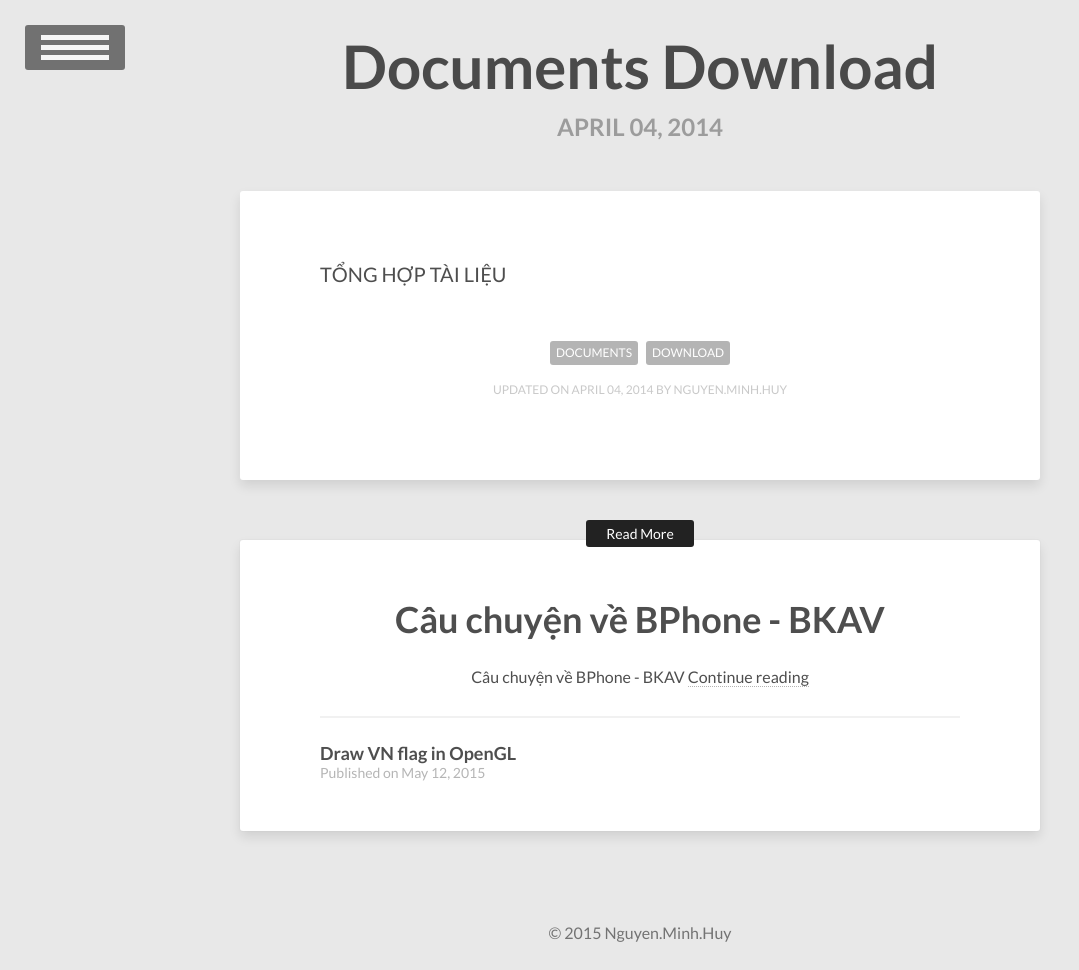
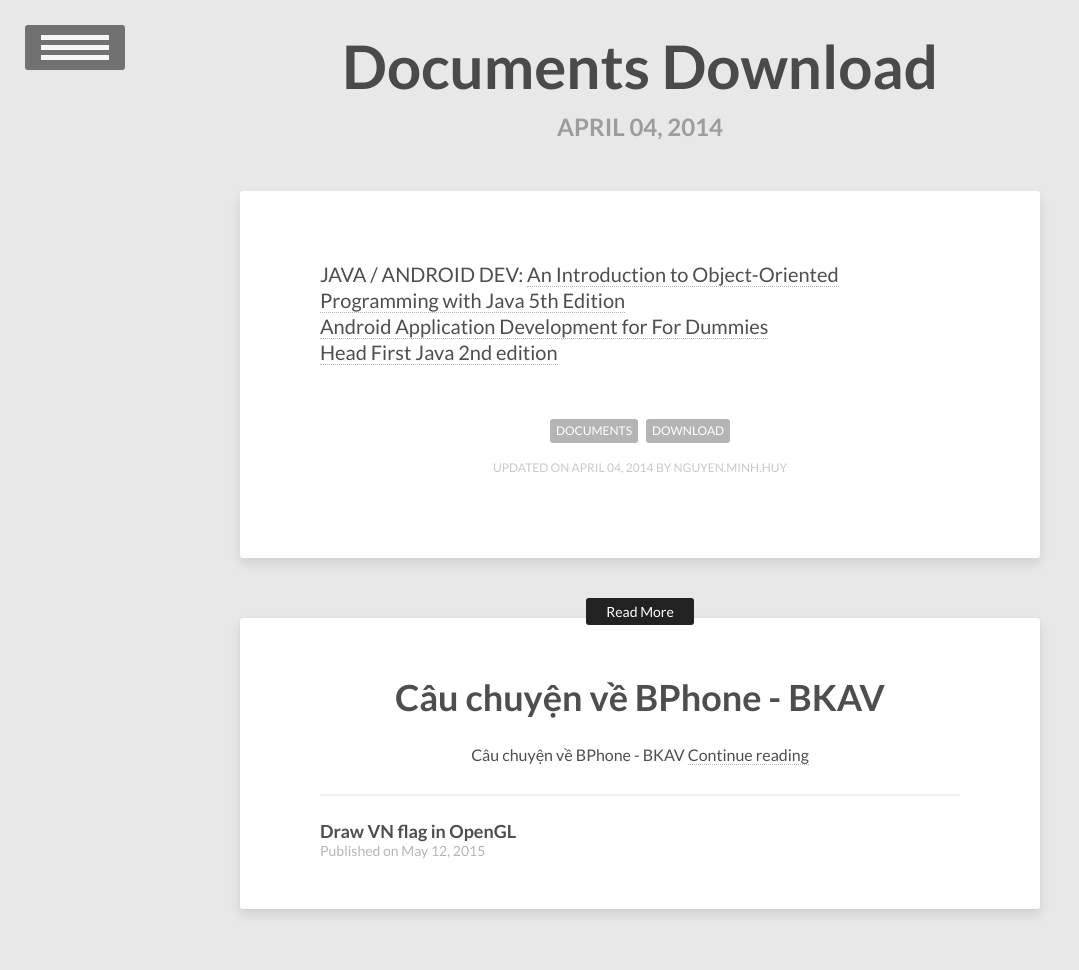
Before and after one commit to vareisen/vareisen.github.io, a Jekyll site: the page built from _posts/2014-04-04-Documents-download.md, in a window 1280 px wide, cut to the strip 0-970 px from the top of the page. Shown: the whole strip, without its empty margins (0-1079 px from the left). Built offline with Jekyll 4.4.1, drawn with Linux system fonts in a browser that asks for light colours.

Commit message:
Update 2014-04-04-Documents-download.md

```diff
--- a/_posts/2014-04-04-Documents-download.md
+++ b/_posts/2014-04-04-Documents-download.md
@@ -6,4 +6,7 @@
 tags: [Documents, Download]
 ---
 
-TỔNG HỢP TÀI LIỆU
+JAVA / ANDROID DEV:
+<a href="https://drive.google.com/file/d/0B0PQXRyV7ZBra0ZQb1RTOGp1YW8/view?usp=sharing">An Introduction to Object-Oriented Programming with Java 5th Edition</a><br>
+<a href="https://drive.google.com/file/d/0B0PQXRyV7ZBraDh5bl9IdlRVMGc/view?usp=sharing">Android Application Development for For Dummies</a><br>
+<a href="https://drive.google.com/file/d/0B0PQXRyV7ZBrQy1SNms0Y3NLcnM/view?usp=sharing">Head First Java 2nd edition</a><br>
```
